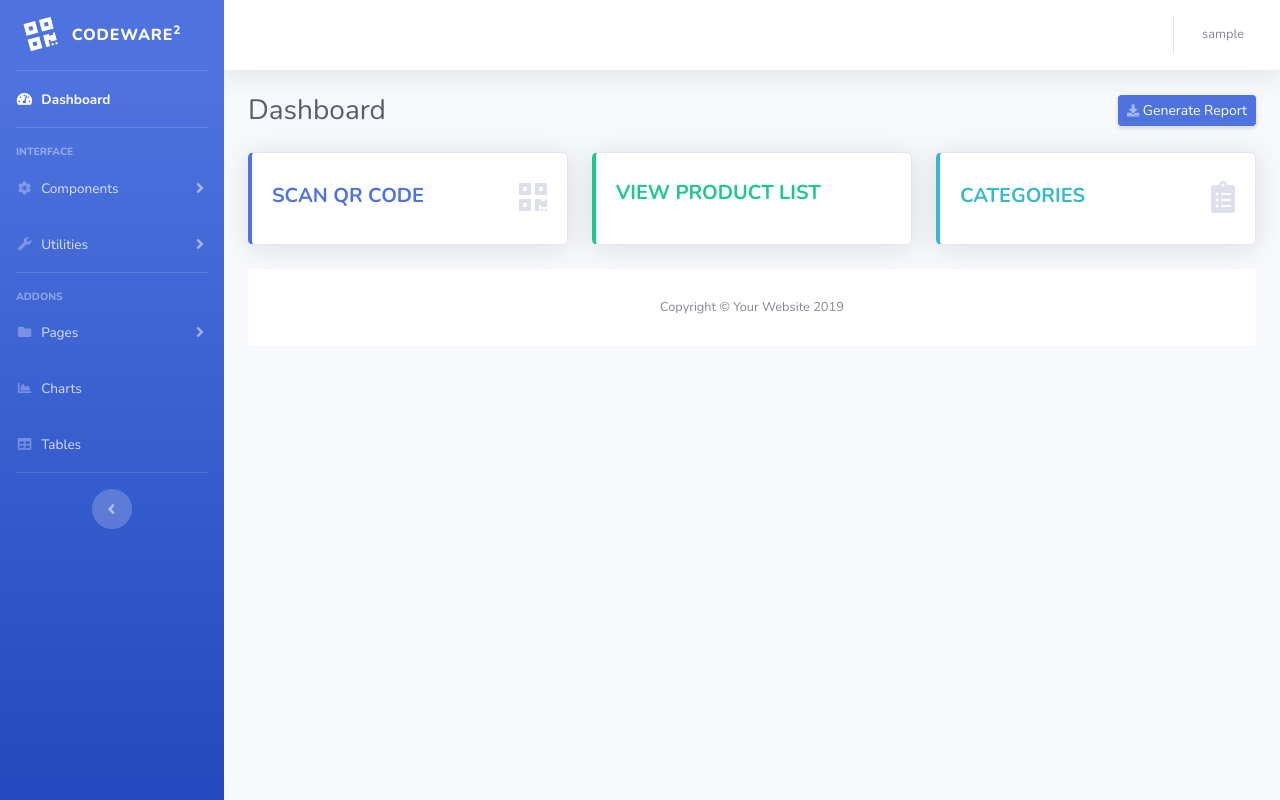
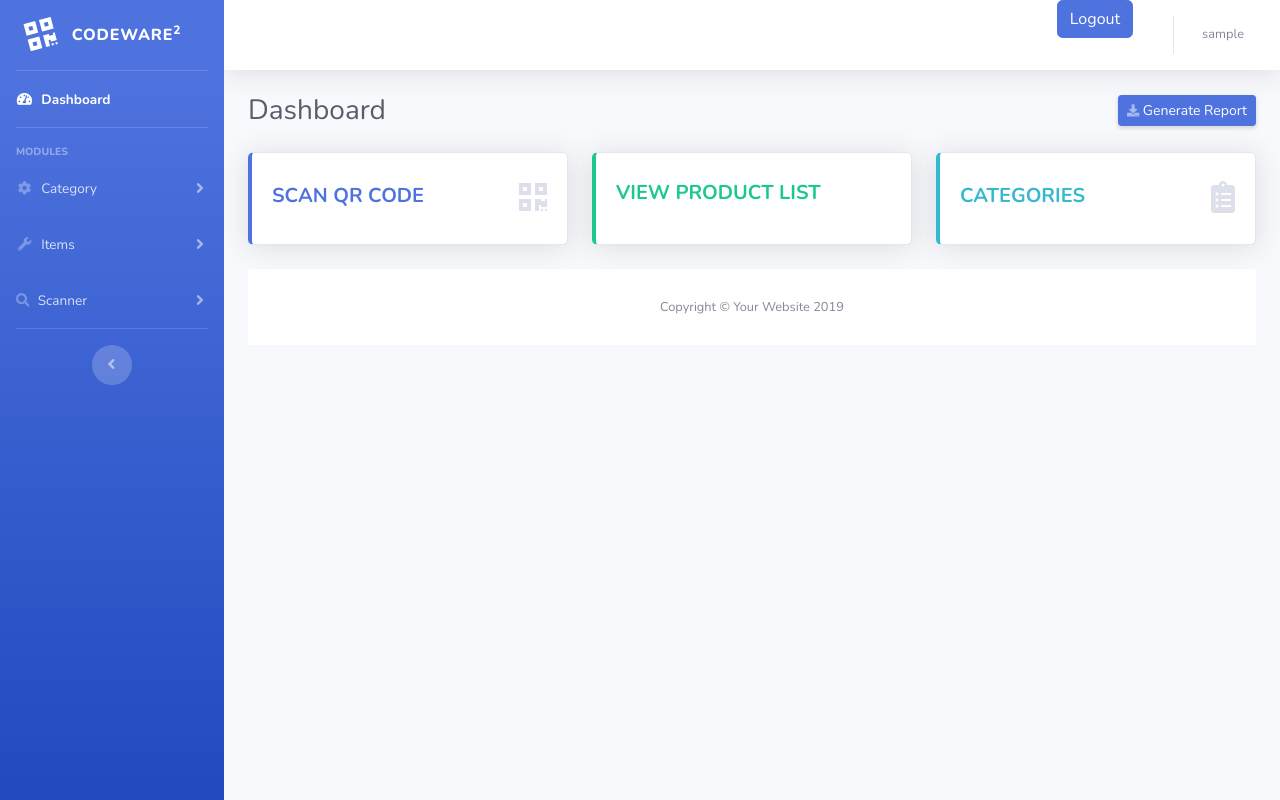
Before and after one commit to fsociety6/IMQR, a Django app: page /dashboard/ in a window 1280 px wide. Run offline with Django 3.2, Linux system fonts and the light colour scheme; the visitor is signed in with stand-in values (Sample User, id 1); some libraries are stand-ins or nearby versions.

Commit message:
cjdbjbc'

```diff
--- a/imqr/inventory/templates/imqr/base.html
+++ b/imqr/inventory/templates/imqr/base.html
@@ -53,7 +53,7 @@
 
         <!-- Heading -->
         <div class="sidebar-heading">
-            Interface
+            Modules
         </div>
 
         <!-- Nav Item - Pages Collapse Menu -->
@@ -61,13 +61,12 @@
             <a class="nav-link collapsed" href="#" data-toggle="collapse" data-target="#collapseTwo"
                aria-expanded="true" aria-controls="collapseTwo">
                 <i class="fas fa-fw fa-cog"></i>
-                <span>Components</span>
+                <span>Category</span>
             </a>
             <div id="collapseTwo" class="collapse" aria-labelledby="headingTwo" data-parent="#accordionSidebar">
                 <div class="bg-white py-2 collapse-inner rounded">
-                    <h6 class="collapse-header">Custom Components:</h6>
-                    <a class="collapse-item" href="buttons.html">Buttons</a>
-                    <a class="collapse-item" href="cards.html">Cards</a>
+                    <a class="collapse-item" href="buttons.html">Create Category</a>
+                    <a class="collapse-item" href="cards.html">View Categories</a>
                 </div>
             </div>
         </li>
@@ -77,62 +76,37 @@
             <a class="nav-link collapsed" href="#" data-toggle="collapse" data-target="#collapseUtilities"
                aria-expanded="true" aria-controls="collapseUtilities">
                 <i class="fas fa-fw fa-wrench"></i>
-                <span>Utilities</span>
+                <span>Items</span>
             </a>
             <div id="collapseUtilities" class="collapse" aria-labelledby="headingUtilities"
                  data-parent="#accordionSidebar">
                 <div class="bg-white py-2 collapse-inner rounded">
-                    <h6 class="collapse-header">Custom Utilities:</h6>
-                    <a class="collapse-item" href="utilities-color.html">Colors</a>
-                    <a class="collapse-item" href="utilities-border.html">Borders</a>
-                    <a class="collapse-item" href="utilities-animation.html">Animations</a>
-                    <a class="collapse-item" href="utilities-other.html">Other</a>
+
+                    <a class="collapse-item" href="utilities-color.html">Item List</a>
+                    <a class="collapse-item" href="utilities-border.html">Create Item</a>
                 </div>
             </div>
         </li>
+        <li class="nav-item">
+            <a class="nav-link collapsed" href="#" data-toggle="collapse" data-target="#collapseUtilities"
+               aria-expanded="true" aria-controls="collapseUtilities">
+                <i class="fas fa-search"></i>
+                <span>Scanner</span>
+            </a>
+
+        </li>
 
         <!-- Divider -->
-        <hr class="sidebar-divider">
 
         <!-- Heading -->
-        <div class="sidebar-heading">
-            Addons
-        </div>
 
         <!-- Nav Item - Pages Collapse Menu -->
-        <li class="nav-item">
-            <a class="nav-link collapsed" href="#" data-toggle="collapse" data-target="#collapsePages"
-               aria-expanded="true" aria-controls="collapsePages">
-                <i class="fas fa-fw fa-folder"></i>
-                <span>Pages</span>
-            </a>
-            <div id="collapsePages" class="collapse" aria-labelledby="headingPages" data-parent="#accordionSidebar">
-                <div class="bg-white py-2 collapse-inner rounded">
-                    <h6 class="collapse-header">Login Screens:</h6>
-                    <a class="collapse-item" href="login.html">Login</a>
-                    <a class="collapse-item" href="register.html">Register</a>
-                    <a class="collapse-item" href="forgot-password.html">Forgot Password</a>
-                    <div class="collapse-divider"></div>
-                    <h6 class="collapse-header">Other Pages:</h6>
-                    <a class="collapse-item" href="404.html">404 Page</a>
-                    <a class="collapse-item" href="blank.html">Blank Page</a>
-                </div>
-            </div>
-        </li>
+
 
         <!-- Nav Item - Charts -->
-        <li class="nav-item">
-            <a class="nav-link" href="charts.html">
-                <i class="fas fa-fw fa-chart-area"></i>
-                <span>Charts</span></a>
-        </li>
 
         <!-- Nav Item - Tables -->
-        <li class="nav-item">
-            <a class="nav-link" href="tables.html">
-                <i class="fas fa-fw fa-table"></i>
-                <span>Tables</span></a>
-        </li>
+
 
         <!-- Divider -->
         <hr class="sidebar-divider d-none d-md-block">
@@ -166,8 +140,9 @@
                 <ul class="navbar-nav ml-auto">
 
                     <!-- Nav Item - Search Dropdown (Visible Only XS) -->
-
-
+                    <div class="container">
+                                        <button class="primary btn btn-primary">Logout</button>
+</div>
                     <div class="topbar-divider d-none d-sm-block"></div>
 
                     <!-- Nav Item - User Information -->
--- a/imqr/inventory/views.py
+++ b/imqr/inventory/views.py
@@ -1,4 +1,4 @@
-from time import timezone
+from django.utils import timezone
 
 from django.contrib.auth import authenticate, login
 from django.contrib.auth.mixins import LoginRequiredMixin
@@ -59,13 +59,14 @@ def ItemCreateView(request):
         if serial_number == None:
             redirect('dashboard/')
         return render(request, 'imqr/item_create_form.html',
-                      {'serial_number': serial_number, 'product_category': product_category, 'date': timezone.now})
+                      {'serial_number': serial_number, 'product_category': product_category})
 
     if request.method == "POST":
         category_object_id = request.POST.get('category')
         item = Item.objects.create(serial_number=request.POST.get('serial_number'), details=request.POST.get('details'),
                                    name=request.POST.get('product_name'),
-                                   category=Category.objects.get(category_id=category_object_id))
+                                   category=Category.objects.get(category_id=category_object_id),date_of_installation=timezone.now())
+        servcie=Service.objects.create(item_id=item,details='Item Created',date_of_service=timezone.now(),updated_by=request.user)
         return redirect('/item/' + str(item.id))
 
 
@@ -73,8 +74,9 @@ def ItemDetailView(request, pk):
     item = get_object_or_404(Item, id=pk)
     service = Service.objects.filter(item_id=pk)
     last_updated_service = service.order_by('-date_of_service')
+    f=last_updated_service.first()
     return render(request, 'imqr/item_detail.html',
-                  {'item': item, 'service': service, 'last_updated_service': last_updated_service})
+                  {'item': item, 'service': service, 'last_updated_service': f})
 
 
 # for creating the service.
```
Also changed, not shown: imqr/inventory/templates/imqr/item_detail.html (+8 -0 lines).
